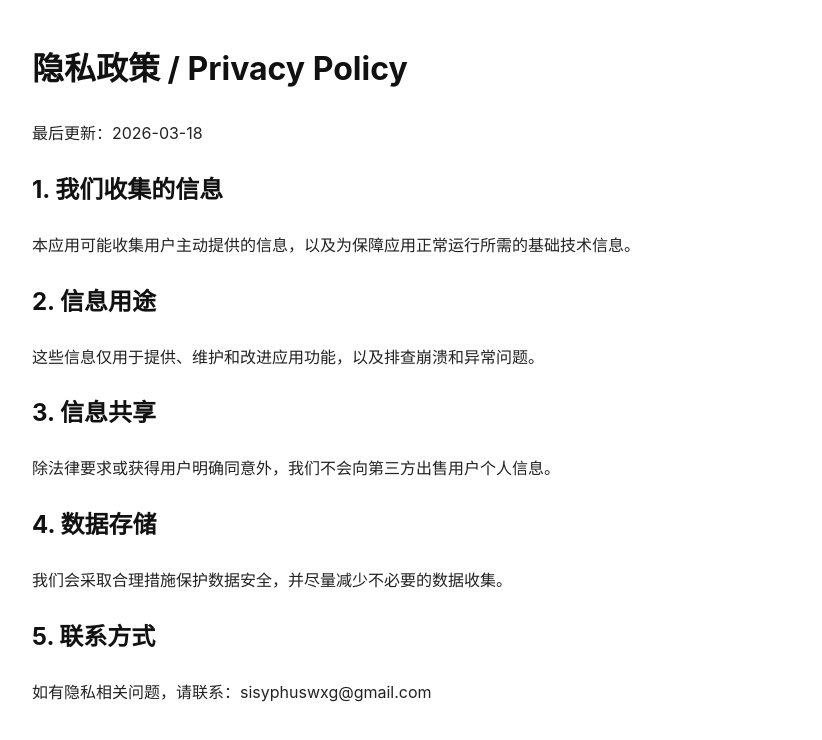
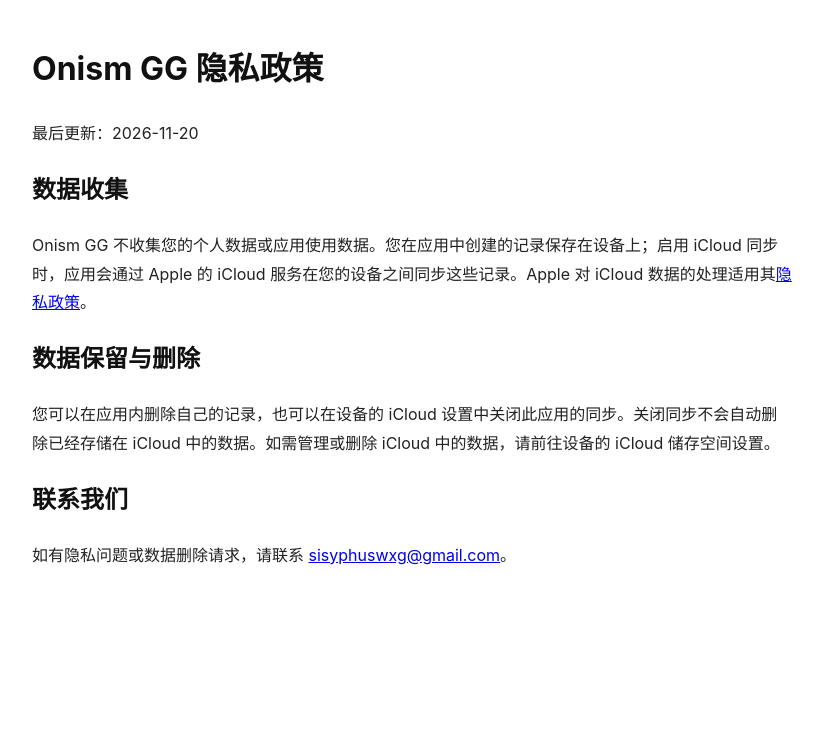
Before and after one commit to sisyphuswxg/sisyphuswxg.github.io, a plain HTML site: page index.html in a window 1280 px wide. Shown: the whole page, without its empty margins (228-1050 px from the left). Drawn offline with Linux system fonts and the light colour scheme.

Commit message:
Publish updated Onism GG privacy policy
Updated the privacy policy title and content to reflect changes in data handling and user rights.

```diff
--- a/index.html
+++ b/index.html
@@ -3,7 +3,7 @@
 <head>
   <meta charset="UTF-8" />
   <meta name="viewport" content="width=device-width, initial-scale=1.0" />
-  <title>Privacy Policy</title>
+  <title>Onism GG 隐私政策 / Privacy Policy</title>
   <style>
     body {
       max-width: 760px;
@@ -17,23 +17,18 @@
   </style>
 </head>
 <body>
-  <h1>隐私政策 / Privacy Policy</h1>
+  <main>
+    <h1>Onism GG 隐私政策</h1>
+    <p>最后更新：<time datetime="2026-11-20">2026-11-20</time></p>
 
-  <p>最后更新：2026-03-18</p>
+    <h2>数据收集</h2>
+    <p>Onism GG 不收集您的个人数据或应用使用数据。您在应用中创建的记录保存在设备上；启用 iCloud 同步时，应用会通过 Apple 的 iCloud 服务在您的设备之间同步这些记录。Apple 对 iCloud 数据的处理适用其<a href="https://www.apple.com/legal/privacy/">隐私政策</a>。</p>
 
-  <h2>1. 我们收集的信息</h2>
-  <p>本应用可能收集用户主动提供的信息，以及为保障应用正常运行所需的基础技术信息。</p>
+    <h2>数据保留与删除</h2>
+    <p>您可以在应用内删除自己的记录，也可以在设备的 iCloud 设置中关闭此应用的同步。关闭同步不会自动删除已经存储在 iCloud 中的数据。如需管理或删除 iCloud 中的数据，请前往设备的 iCloud 储存空间设置。</p>
 
-  <h2>2. 信息用途</h2>
-  <p>这些信息仅用于提供、维护和改进应用功能，以及排查崩溃和异常问题。</p>
-
-  <h2>3. 信息共享</h2>
-  <p>除法律要求或获得用户明确同意外，我们不会向第三方出售用户个人信息。</p>
-
-  <h2>4. 数据存储</h2>
-  <p>我们会采取合理措施保护数据安全，并尽量减少不必要的数据收集。</p>
-
-  <h2>5. 联系方式</h2>
-  <p>如有隐私相关问题，请联系：sisyphuswxg@gmail.com</p>
+    <h2>联系我们</h2>
+    <p>如有隐私问题或数据删除请求，请联系 <a href="mailto:sisyphuswxg@gmail.com">sisyphuswxg@gmail.com</a>。</p>
+  </main>
 </body>
 </html>
```
